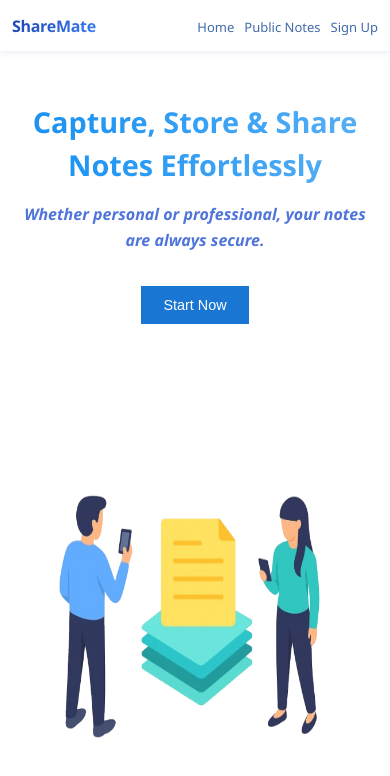
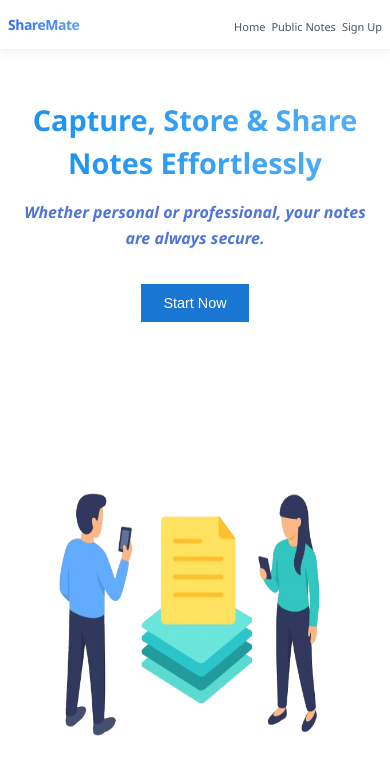
Before and after one commit to Lalit-mahajan-1/ShareMate, a React (Vite) app in the folder Frontend/: page / in a window 390 px wide. Shown: the top 776 px of the page. Built offline with nearby package versions, Linux system fonts and the light colour scheme; no server answers; what @react-pdf/renderer would draw is missing.

Commit message:
Some frontend improvements

```diff
--- a/Frontend/src/Components/Navbar/Navbar.css
+++ b/Frontend/src/Components/Navbar/Navbar.css
@@ -1,4 +1,3 @@
-/* ===== NAVBAR BASE ===== */
 .navbar {
   position: fixed;
   top: 0;
@@ -6,9 +5,11 @@
   right: 0;
   background: #ffffff;
   border-bottom: 1px solid rgba(59, 130, 246, 0.08);
-  box-shadow: 0 2px 6px rgba(0, 0, 0, 0.06);
+  box-shadow: 0 2px 10px rgba(0, 0, 0, 0.06);
   z-index: 1000;
   height: 64px;
+  display: flex;
+  align-items: center;
 }
 
 .nav-container {
@@ -19,30 +20,26 @@
   justify-content: space-between;
   align-items: center;
   height: 100%;
+  width: 100%;
+  overflow: hidden;
 }
 
-/* ===== LOGO ===== */
 .logo {
   font-size: 22px;
   font-weight: 800;
   margin: 0;
-  letter-spacing: -0.3px;
+  letter-spacing: -0.5px;
+  white-space: nowrap;
 }
 
 .logo a {
   text-decoration: none;
-  background: linear-gradient(135deg, #1e40af 0%, #3b82f6 100%);
+  background: linear-gradient(135deg, #2563eb 0%, #60a5fa 100%);
   -webkit-background-clip: text;
   -webkit-text-fill-color: transparent;
   background-clip: text;
-  transition: opacity 0.25s ease;
 }
 
-.logo a:hover {
-  opacity: 0.9;
-}
-
-/* ===== NAV MENU ===== */
 .nav-menu {
   display: flex;
   align-items: center;
@@ -50,57 +47,25 @@
   list-style: none;
   margin: 0;
   padding: 0;
-  flex-wrap: wrap;
+  flex-wrap: nowrap;
 }
 
 .nav-menu li a {
-  position: relative;
   text-decoration: none;
-  color: #426aaa;
+  color: #475569;
   font-weight: 500;
   font-size: 15px;
-  padding: 6px 0;
+  padding: 4px 0;
   transition: color 0.25s ease;
+  white-space: nowrap;
 }
 
 .nav-menu li a:hover {
   color: #1e40af;
 }
 
-.nav-menu li a.active {
-  color: #1e40af;
-}
-
-.nav-menu li a::before {
-  content: '';
-  position: absolute;
-  bottom: 0;
-  left: 0;
-  width: 0;
-  height: 2px;
-  background: linear-gradient(135deg, #1e40af 0%, #3b82f6 100%);
-  transition: width 0.3s ease;
-  border-radius: 1px;
-}
-
-.nav-menu li a:hover::before,
-.nav-menu li a.active::before {
-  width: 100%;
-}
-
-/* ===== BODY OFFSET ===== */
 body {
   padding-top: 64px;
-}
-
-/* ===== RESPONSIVE ===== */
-@media (max-width: 1024px) {
-  .nav-container {
-    padding: 0 12px;
-  }
-  .nav-menu {
-    gap: 20px;
-  }
 }
 
 @media (max-width: 768px) {
@@ -111,10 +76,10 @@ body {
     padding-top: 56px;
   }
   .logo {
-    font-size: 18px;
+    font-size: 20px;
   }
   .nav-menu {
-    gap: 14px;
+    gap: 16px;
   }
   .nav-menu li a {
     font-size: 14px;
@@ -129,31 +94,36 @@ body {
     padding-top: 52px;
   }
   .logo {
-    font-size: 16px;
+    font-size: 18px;
   }
   .nav-menu {
-    gap: 10px;
+    gap: 12px;
   }
   .nav-menu li a {
     font-size: 13px;
   }
 }
 
-@media (max-width: 360px) {
+@media (max-width: 400px) {
+  .navbar {
+    height: 50px;
+  }
+  body {
+    padding-top: 50px;
+  }
   .nav-container {
-    flex-direction: column;
-    justify-content: center;
+    padding: 0 8px;
     gap: 6px;
-    padding: 6px;
+  }
+  .logo {
+    font-size: 14px;
+    font-weight: 700;
   }
   .nav-menu {
-    justify-content: center;
-    gap: 8px;
-  }
-  .logo {
-    font-size: 15px;
+    gap: 6px;
   }
   .nav-menu li a {
-    font-size: 12px;
+    font-size: 11px;
+    font-weight: 500;
   }
 }
--- a/Frontend/src/Components/UserMenu/Demo.jsx
+++ b/Frontend/src/Components/UserMenu/Demo.jsx
@@ -83,8 +83,8 @@ export default function CustomizedMenus({ OnLogout }) {
     if (user?.id) {
       fetchData();
     }
+  }, [])
 
-  }, [user])
   return (
     <div>
         {
--- a/Frontend/src/GetAllNotes/CSS/ShareSection.css
+++ b/Frontend/src/GetAllNotes/CSS/ShareSection.css
@@ -1,52 +1,109 @@
 .share-container {
   display: flex;
   flex-direction: column;
-  gap: 10px;
+  gap: 12px;
+  font-family: "Inter", "Segoe UI", sans-serif;
 }
 
 .share-heading {
   font-size: 1.1rem;
   font-weight: 600;
   margin: 0;
+  color: #222;
 }
 
 .share-subtext {
   font-size: 0.9rem;
-  color: #555;
-  margin: 0 0 5px 0;
+  color: #666;
+  margin: 0 0 8px 0;
 }
 
 .share-box {
   display: flex;
   align-items: center;
-  border: 1px solid #ddd;
-  border-radius: 6px;
+  border: 1px solid #e5e7eb;
+  border-radius: 8px;
+  background: #fafafa;
+  box-shadow: inset 0 1px 2px rgba(0, 0, 0, 0.05);
   overflow: hidden;
+  transition: border 0.2s ease, box-shadow 0.2s ease;
+}
+
+.share-box:focus-within {
+  border-color: #2563eb; /* nice blue */
+  box-shadow: 0 0 0 3px rgba(37, 99, 235, 0.15);
 }
 
 .share-input {
   flex: 1;
-  padding: 8px 10px;
+  min-width: 0;
+  padding: 10px 12px;
   border: none;
   outline: none;
   font-size: 0.9rem;
-  background: #fafafa;
+  background: transparent;
+  color: #111;
+  text-overflow: ellipsis;
+  overflow: hidden;
+  white-space: nowrap;
 }
 
 .copy-btn {
+  flex-shrink: 0;
   border: none;
-  background: #f5f5f5;
+  background: #f3f4f6;
   cursor: pointer;
-  padding: 6px 10px;
+  padding: 8px 12px;
   display: flex;
   align-items: center;
+  justify-content: center;
+  transition: background 0.2s ease, transform 0.1s ease;
 }
 
 .copy-btn:hover {
-  background: #e0e0e0;
+  background: #e5e7eb;
+}
+
+.copy-btn:active {
+  transform: scale(0.95);
+}
+
+.copy-btn svg {
+  color: #374151;
 }
 
 .copied-msg {
   font-size: 0.85rem;
-  color: green;
+  color: #16a34a;
+  font-weight: 500;
 }
+
+/* ===== Responsive for small phones (<= 320px) ===== */
+@media (max-width: 320px) {
+  .share-heading {
+    font-size: 1rem;
+  }
+
+  .share-subtext {
+    font-size: 0.75rem;
+  }
+
+  .share-input {
+    font-size: 0.75rem;
+    padding: 8px;
+  }
+
+  .copy-btn {
+    padding: 6px;
+    width: 32px;
+    height: 32px;
+  }
+
+  .copy-btn svg {
+    font-size: 16px;
+  }
+
+  .copied-msg {
+    font-size: 0.75rem;
+  }
+}
--- a/Frontend/src/GetAllNotes/CSS/Visbility.css
+++ b/Frontend/src/GetAllNotes/CSS/Visbility.css
@@ -2,21 +2,63 @@
   display: flex;
   flex-direction: column;
   gap: 16px;
+  padding: 20px;
+  border: 1px solid #e5e7eb;
+  border-radius: 10px;
+  background: #ffffff;
+  box-shadow: 0 2px 6px rgba(0, 0, 0, 0.08);
+  max-width: 400px;
+  margin: 0 auto;
+}
+
+.visibility-control {
+  width: 100%;
 }
 
 .visibility-label {
+  font-size: 1rem;
   font-weight: 600;
-  color: #333;
+  margin-bottom: 10px;
+  color: #1f2937;
 }
 
-.msg {
-  font-size: 14px;
-  color: #555;
-  margin-top: 8px;
+.visibility-options {
+  display: flex;
+  gap: 20px;
 }
 
-.btn {
-  margin-top: 16px;
+.visibility-msg {
+  font-size: 0.9rem;
+  color: #374151;
+  background: #f9fafb;
+  padding: 10px 12px;
+  border-radius: 6px;
+  border: 1px solid #e5e7eb;
+}
+
+.visibility-msg span {
+  font-weight: 600;
+  color: #2563eb;
+}
+
+.visibility-btn {
   display: flex;
   justify-content: flex-end;
 }
+
+@media (max-width: 480px) {
+  .visibility-form {
+    padding: 16px;
+    gap: 12px;
+  }
+
+  .visibility-options {
+    flex-direction: column;
+    gap: 10px;
+  }
+
+  .visibility-msg {
+    font-size: 0.8rem;
+    padding: 8px;
+  }
+}
--- a/Frontend/src/GetAllNotes/ShareSection.jsx
+++ b/Frontend/src/GetAllNotes/ShareSection.jsx
@@ -1,7 +1,7 @@
 import React, { useState } from "react";
 import ContentCopyIcon from "@mui/icons-material/ContentCopy";
+import CheckIcon from "@mui/icons-material/Check";
 import "./CSS/ShareSection.css";
-import CheckIcon from '@mui/icons-material/Check';
 
 const ShareSection = ({ shareUrl }) => {
   const [copied, setCopied] = useState(false);
@@ -24,18 +24,13 @@ const ShareSection = ({ shareUrl }) => {
       </p>
 
       <div className="share-box">
-        <input
-          type="text"
-          value={shareUrl}
-          readOnly
-          className="share-input"
-        />
+        <input type="text" value={shareUrl} readOnly className="share-input" />
         <button className="copy-btn" onClick={handleCopy}>
-          <ContentCopyIcon fontSize="small" />
+          {copied ? <CheckIcon fontSize="small" /> : <ContentCopyIcon fontSize="small" />}
         </button>
       </div>
 
-      {copied && <span className="copied-msg">Link copied !</span>}
+      {copied && <span className="copied-msg">Link copied!</span>}
     </div>
   );
 };
--- a/Frontend/src/UploadFiles/uploadfile.jsx
+++ b/Frontend/src/UploadFiles/uploadfile.jsx
@@ -70,9 +70,8 @@ const Uploadfile = () => {
     e.preventDefault();
     if (!file) {
       toast.error("No File Selected!", {
-        position: "top-center",
+        position: "bottom-left",
         autoClose: 3000,
-        theme: "dark",
         transition: Bounce,
       });
       return;
@@ -88,9 +87,8 @@ const Uploadfile = () => {
           formData,{withCredentials:true}
         );
         toast.success("Upload successful!", {
-          position: "top-center",
+          position: "bottom-left",
           autoClose: 3000,
-          theme: "dark",
         });
 
         try{
@@ -103,9 +101,8 @@ const Uploadfile = () => {
       } catch (err) {
         if(err.status === 401){
           toast.error("Please Signup", {
-          position: "top-center",
+          position: "bottom-left",
           autoClose: 3000,
-          theme: "dark",
         });
         }
       }
```
Also changed, not shown: Frontend/src/GetAllNotes/Visbility.jsx (+48 -30 lines).
